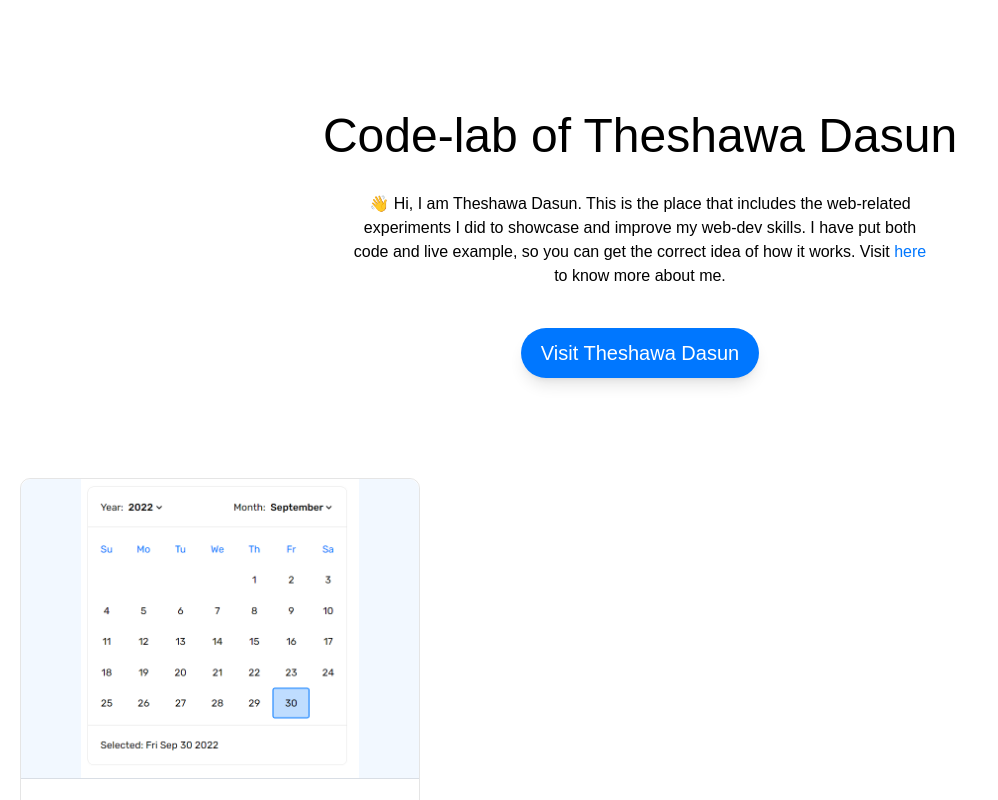
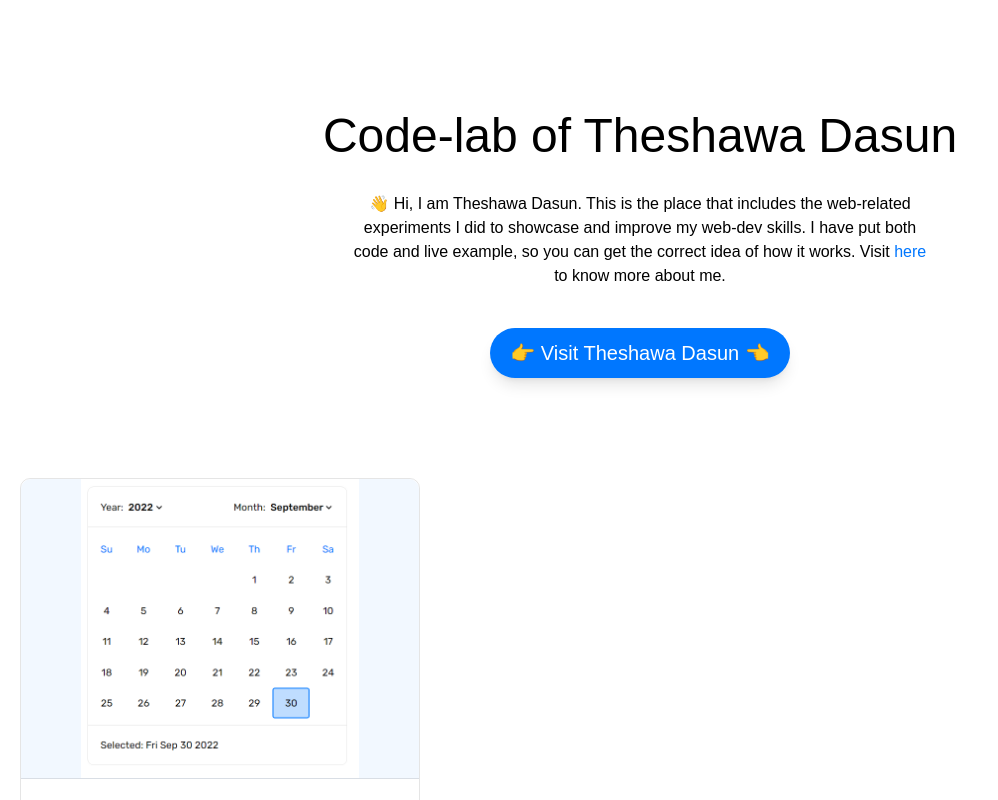
Before and after one commit to Theshawa/code-lab, a React (Create React App) app: page / in a window 1280 px wide. Shown: the top 800 px of the page, without its empty margins (0-998 px from the left). Built offline with nearby package versions, Linux system fonts and the light colour scheme.

Commit message:
theshawa-dasun button

```diff
--- a/src/Home.tsx
+++ b/src/Home.tsx
@@ -50,9 +50,9 @@ const Home = () => {
       </p>
       <a
         href="https://theshawa-dev.web.app/"
-        className="mt-[40px] bg-blue text-white text-[20px] rounded-full px-[20px] py-[10px] font-medium shadow-lg"
+        className="mt-[40px] bg-blue hover:translate-y-[-4px] transition-transform duration-300 active:scale-95 text-white text-[20px] rounded-full px-[20px] py-[10px] font-medium shadow-lg"
       >
-        Visit Theshawa Dasun
+        👉 Visit Theshawa Dasun 👈
       </a>
       <div className="grid grid-cols-1 mt-[100px] w-full md:grid-cols-2 lg:grid-cols-3 gap-[20px]">
         <Item
```
